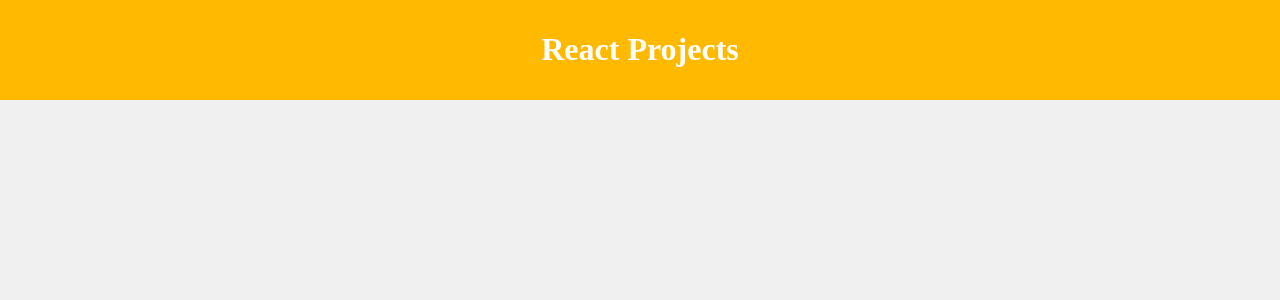
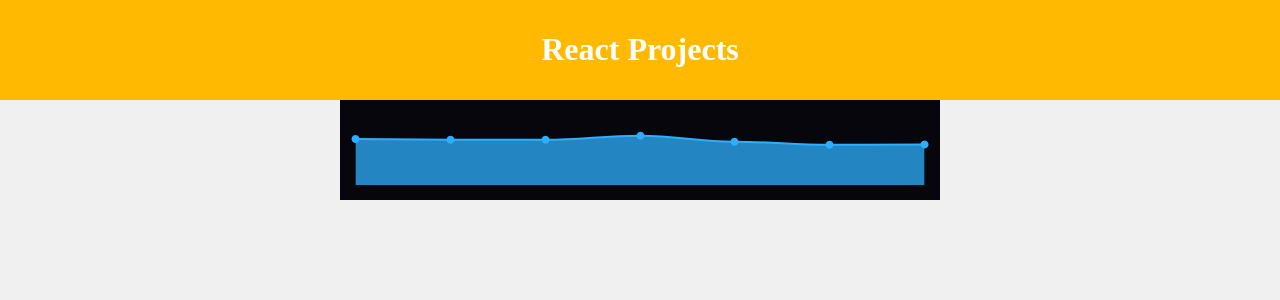
Before and after one commit to Jeong-Yoon-Hwan/react-training, a React (Vite) app: page /chart in a window 1280 px wide. Before the commit this address had no page. Shown: the top 300 px of the page. Built offline with nearby package versions, Linux system fonts and the light colour scheme.

Commit message:
실시간 차트 구현

```diff
--- a/package.json
+++ b/package.json
@@ -10,6 +10,8 @@
     "preview": "vite preview"
   },
   "dependencies": {
+    "highcharts": "^11.3.0",
+    "highcharts-react-official": "^3.2.1",
     "react": "^18.2.0",
     "react-dom": "^18.2.0",
     "react-router-dom": "^6.21.3"
--- a/src/App.tsx
+++ b/src/App.tsx
@@ -3,6 +3,7 @@ import { BrowserRouter as Router, Routes, Route, useNavigate } from "react-route
 import { AnimationPage } from "./page/animation";
 import { HomePage } from "./page/home";
 import { Header } from "./components/header";
+import ChartPage from "./page/chart";
 
 function App() {
   return (
@@ -12,6 +13,7 @@ function App() {
         <Routes>
           <Route path="/" element={<HomePage />} />
           <Route path="/animation" element={<AnimationPage />} />
+          <Route path="/chart" element={<ChartPage />} />
         </Routes>
       </Router>
     </div>
--- /dev/null
+++ b/src/page/chart/index.module.css
@@ -0,0 +1,7 @@
+.root {
+  width: 100%;
+  height: 100%;
+  display: flex;
+  justify-content: center;
+  align-items: center;
+}
--- /dev/null
+++ b/src/page/chart/index.tsx
@@ -0,0 +1,56 @@
+import React, { Component, useEffect, useState } from "react";
+import Highcharts from "highcharts";
+import HighchartsReact from "highcharts-react-official";
+
+const initialData = [1, 2, 3, 4, 5, 4, 3]; // 초기 데이터
+
+const ChartPage = () => {
+  const [dataSeries, setDataSeries] = useState([...initialData]);
+
+  useEffect(() => {
+    const interval = setInterval(() => {
+      // 새로운 데이터 포인트 생성 (예: 무작위 데이터)
+      const newDataPoint = Math.floor(Math.random() * 10);
+      // 현재 데이터 배열에서 마지막 요소를 제거하고 새로운 데이터 포인트를 추가
+      const newDataSeries = [...dataSeries.slice(1), newDataPoint];
+      // 상태 업데이트
+      setDataSeries(newDataSeries);
+    }, 300);
+
+    // 컴포넌트가 언마운트될 때 인터벌 클리어
+    return () => clearInterval(interval);
+  }, [dataSeries]);
+
+  const options = {
+    chart: {
+      type: "areaspline",
+      height: 100,
+      backgroundColor: "#06060C",
+      opacity: 0.75,
+    },
+    title: {
+      text: "",
+    },
+    xAxis: {
+      visible: false,
+    },
+    yAxis: {
+      visible: false,
+    },
+    legend: {
+      enabled: false,
+    },
+    series: [
+      {
+        data: dataSeries,
+      },
+    ],
+    credits: {
+      enabled: false,
+    },
+  };
+
+  return <HighchartsReact highcharts={Highcharts} options={options} />;
+};
+
+export default ChartPage;
--- a/src/page/home/index.tsx
+++ b/src/page/home/index.tsx
@@ -8,6 +8,9 @@ export const HomePage = () => {
         <li>
           <Link to="/animation">애니메이션</Link>
         </li>
+        <li>
+          <Link to="/chart">차트 </Link>
+        </li>
       </ul>
     </div>
   );
```
Also changed, not shown: 1 other file (tests, documents, lock files or other folders).
